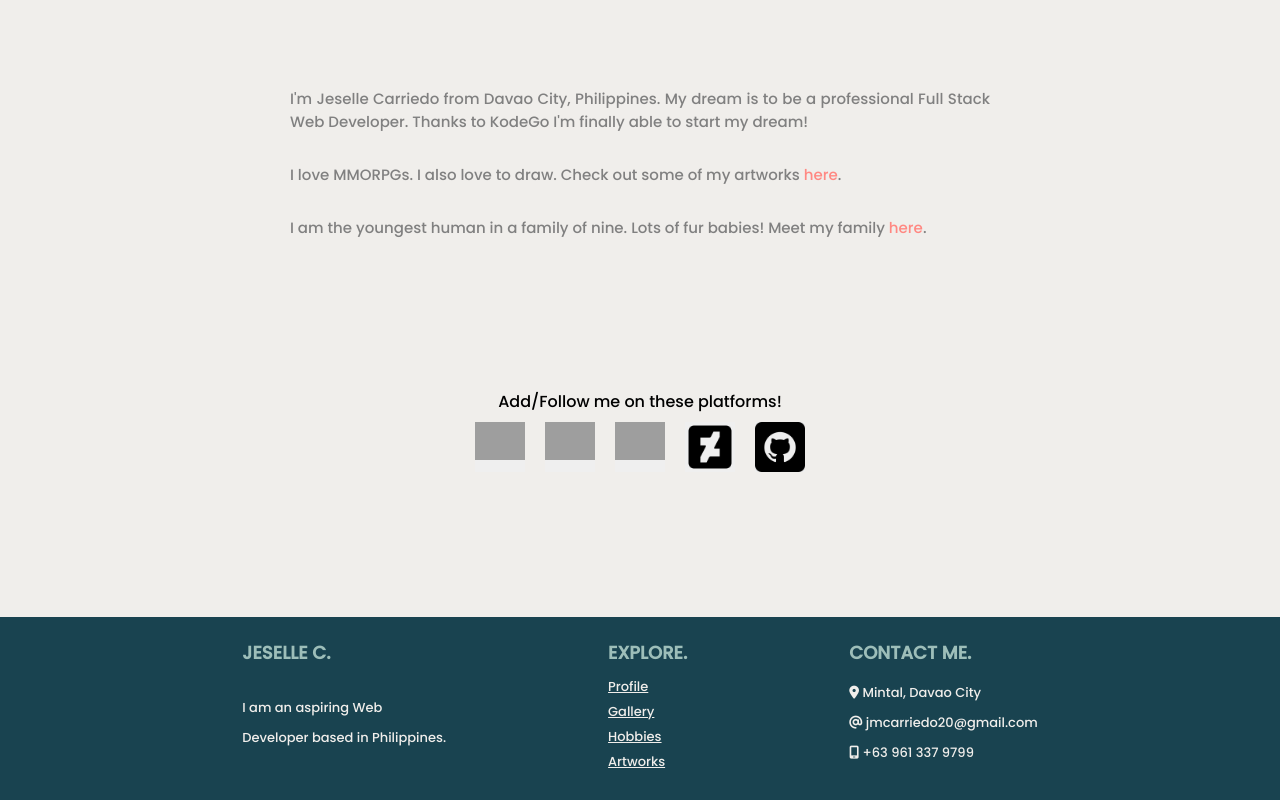
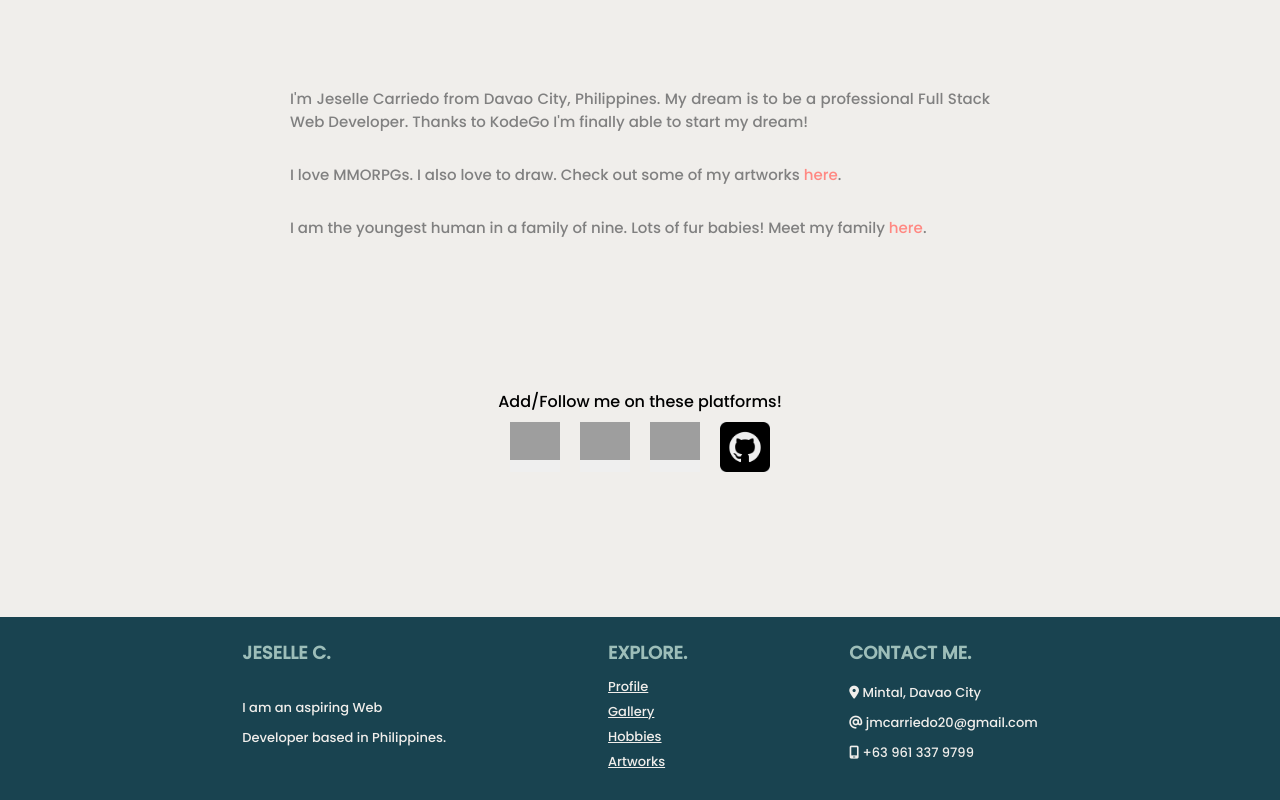
Before and after one commit to jkimberlyc/PersonalBlog, a plain HTML site: page Carriedo_profile.html in a window 1280 px wide. Shown: the part 1184-1984 px from the top of the page. Drawn offline with Linux system fonts and the light colour scheme; grey boxes are pictures that could not be loaded.

Commit message:
Update Carriedo_profile.html

```diff
--- a/Carriedo_profile.html
+++ b/Carriedo_profile.html
@@ -84,7 +84,7 @@
                             <a href="https://web.facebook.com/jkimberlyc/" target="_blank"><button class="btn fb"></button></a>
                             <a href="https://twitter.com/jkimberlyc" target="_blank"><button class="btn twt"></button></a>
                             <a href="https://steamcommunity.com/profiles/76561198196153137" target="_blank"><button class="btn steam"></button></a>
-                            <a href="https://www.deviantart.com/out-of-choices" target="_blank"><button class="btn da"></button></a>
+<!--                             <a href="https://www.deviantart.com/out-of-choices" target="_blank"><button class="btn da"></button></a> -->
                             <a href="https://github.com/jkimberlyc" target="_blank"><button class="btn git"></button></a>
                         </td>
                     </tr>
```
